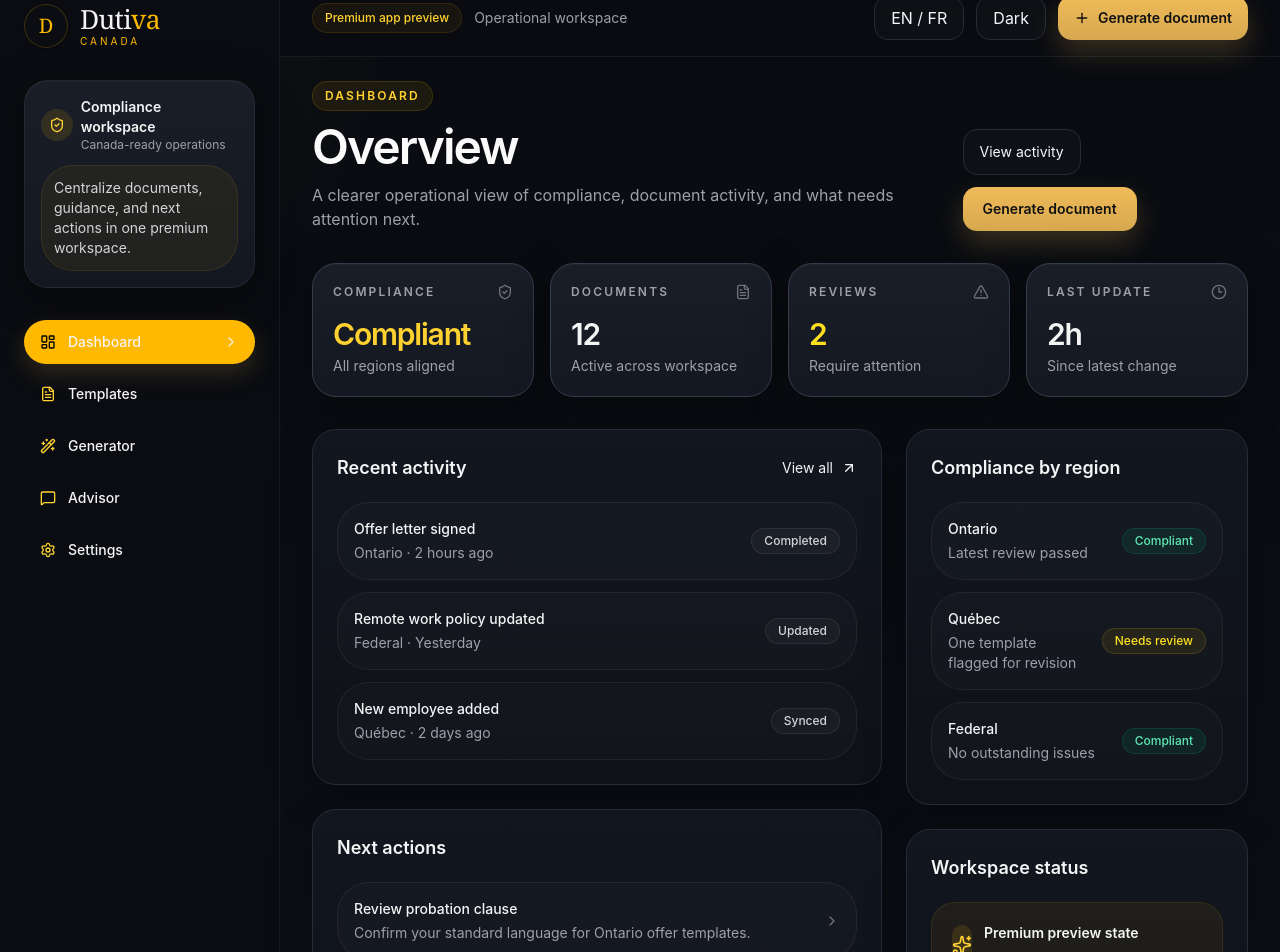
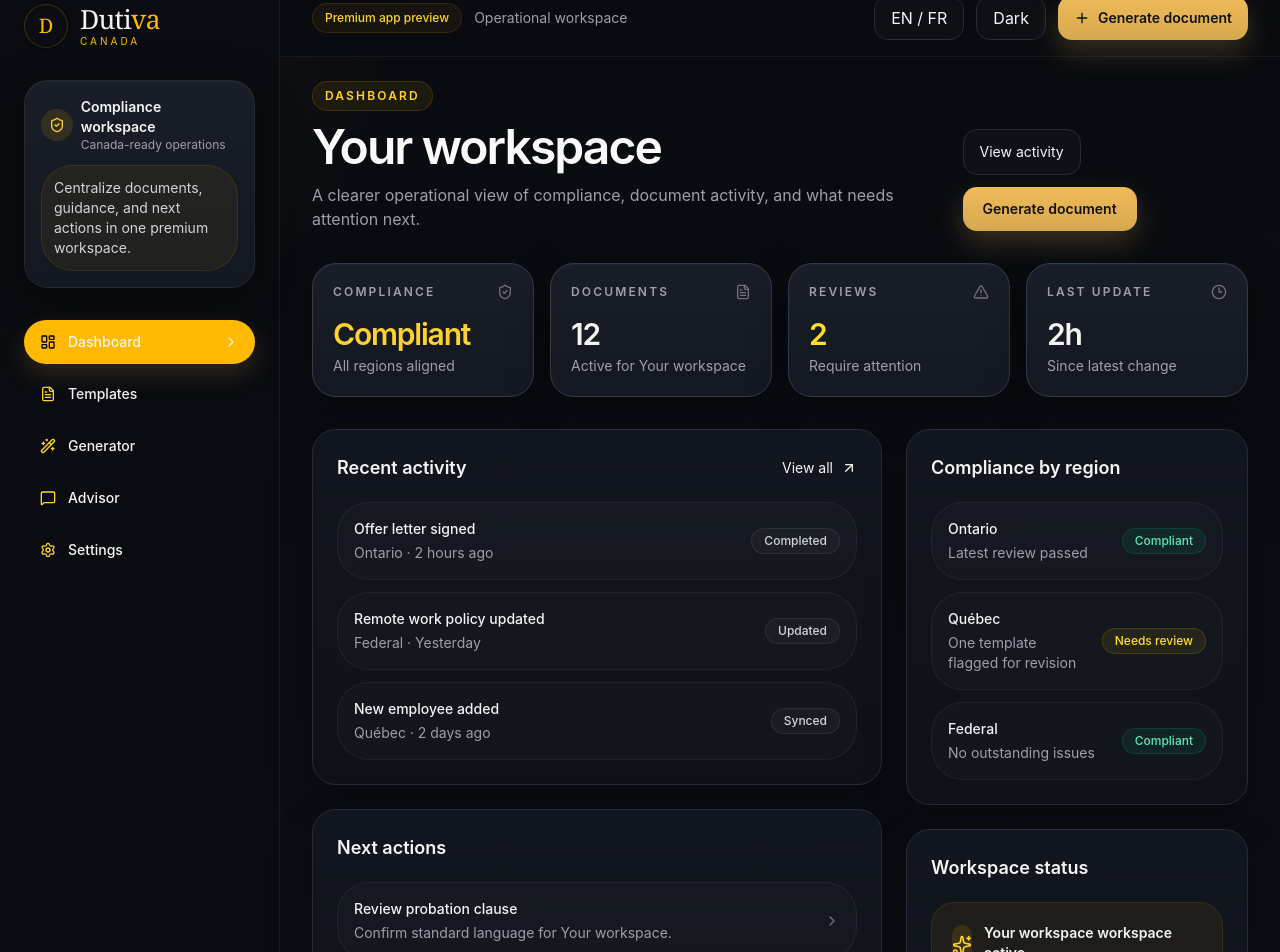
Before and after one commit to Dutiva-Canada/dutiva, a React (Vite) app: page /app in a window 1280 px wide. Shown: the part 20-972 px from the top of the page. Built offline with nearby package versions, Linux system fonts and the light colour scheme.

Commit message:
Update Dashboard.jsx

```diff
--- a/src/pages/Dashboard.jsx
+++ b/src/pages/Dashboard.jsx
@@ -9,6 +9,9 @@
   Sparkles,
 } from "lucide-react";
 import { Link } from "react-router-dom";
+import { loadFromStorage } from "../utils/storage";
+
+const SETTINGS_STORAGE_KEY = "dutiva.settings.v1";
 
 function StatCard({ title, value, sub, icon, tone = "default", to }) {
   const toneClass =
@@ -134,6 +137,9 @@
 }
 
 export default function Dashboard() {
+  const savedSettings = loadFromStorage(SETTINGS_STORAGE_KEY, {});
+  const companyName = savedSettings.companyName || "Your workspace";
+
   return (
     <div className="space-y-8">
       <div className="flex flex-col gap-5 lg:flex-row lg:items-end lg:justify-between">
@@ -142,7 +148,7 @@
             Dashboard
           </div>
           <h1 className="metric-value text-4xl font-semibold tracking-tight text-zinc-50 md:text-5xl">
-            Overview
+            {companyName}
           </h1>
           <p className="mt-3 max-w-2xl text-base text-zinc-400">
             A clearer operational view of compliance, document activity, and what needs attention next.
@@ -171,7 +177,7 @@
         <StatCard
           title="Documents"
           value="12"
-          sub="Active across workspace"
+          sub={`Active for ${companyName}`}
           icon={<FileText className="h-4 w-4" />}
           to="/app/templates"
         />
@@ -229,7 +235,7 @@
             <div className="space-y-3">
               <ActionRow
                 title="Review probation clause"
-                desc="Confirm your standard language for Ontario offer templates."
+                desc={`Confirm standard language for ${companyName}.`}
                 to="/app/advisor"
               />
               <ActionRow
@@ -277,7 +283,7 @@
                   <Sparkles className="h-5 w-5" />
                 </div>
                 <div>
-                  <div className="text-sm font-semibold text-zinc-100">Premium preview state</div>
+                  <div className="text-sm font-semibold text-zinc-100">{companyName} workspace active</div>
                   <p className="mt-2 text-sm leading-6 text-zinc-300">
                     Your dashboard now reflects a cleaner SaaS hierarchy: stronger metrics, clearer actions,
                     and more visible trust signals.
```
